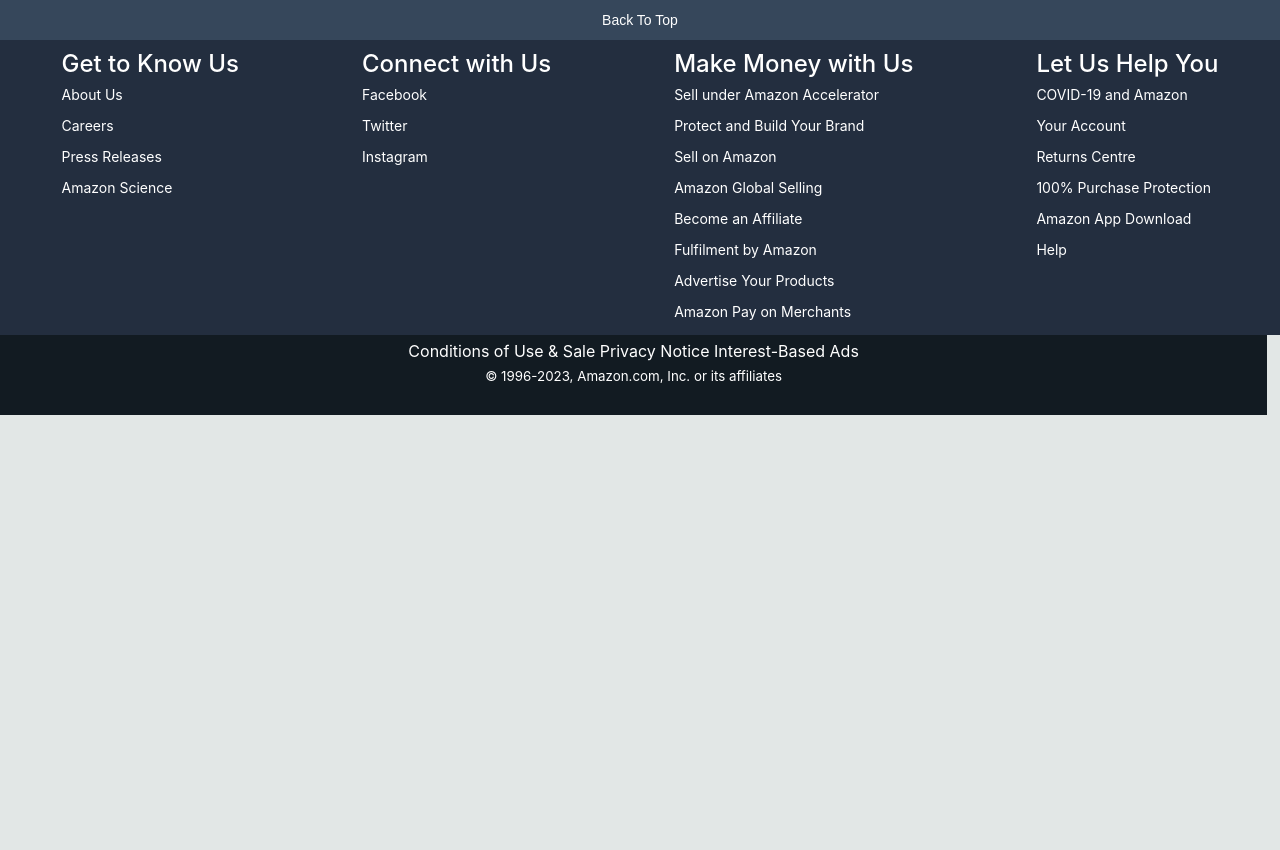
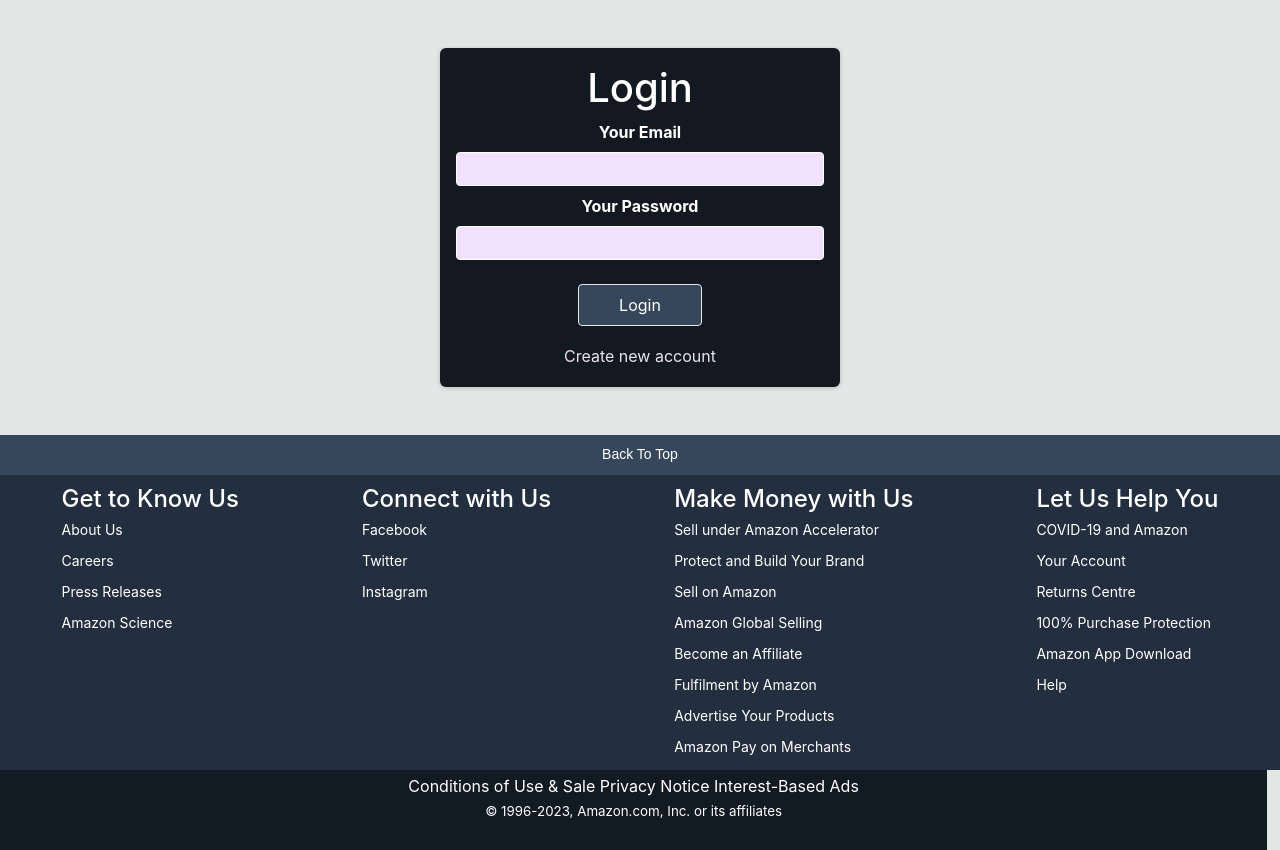
Before and after one commit to mshakir082/H-commerce, a React (Create React App) app: page /login in a window 1280 px wide. Before the commit the page ends 800 px from the top, so only its background shows below. Built offline with nearby package versions, Linux system fonts and the light colour scheme.

Commit message:
Authenticatin done

```diff
--- a/src/App.js
+++ b/src/App.js
@@ -6,9 +6,11 @@
 import Footer from "./components/Footer";
 import SubFooter from "./components/SubFooter";
 import SubHeadder from "./components/Subheadder";
-
+import Login from './components/Login'
+import { AuthContextProvider } from "./store/auth-context";
 function App() {
   return (
+    <AuthContextProvider>
     <BrowserRouter>
       <Routes>
         <Route
@@ -22,10 +24,12 @@
           }
         />
         <Route path="cart" element={<Cart />} />
+        <Route path="/login" element={<Login />} />
       </Routes>
       <SubFooter />
       <Footer />
     </BrowserRouter>
+    </AuthContextProvider>
   );
 }
 
--- /dev/null
+++ b/src/components/Login.js
@@ -0,0 +1,95 @@
+import { useState ,useRef,useContext} from 'react';
+import AuthContext from '../store/auth-context';
+
+import classes from './Login.module.css';
+
+const Login = () => {
+  const [isLogin, setIsLogin] = useState(true);
+  const [isLoading,setLoding] = useState (false)
+    const inputEmail=useRef()
+    const inputPassword=useRef();
+    const authCtx = useContext(AuthContext);
+  const switchAuthModeHandler = () => {
+    setIsLogin((prevState) => !prevState);
+
+  };
+  const handelSubmit = (event)=>{
+    event.preventDefault();
+    const inputEmailValue=inputEmail.current.value;
+    const inputPasswordValue=inputPassword.current.value;
+    // console.log(inputEmailValue,inputPasswordValue)
+    setLoding(true);
+    let url;
+    if(isLogin){
+      url='https://identitytoolkit.googleapis.com/v1/accounts:signInWithPassword?key=AIzaSyDHAQzIrJzoMAPL40v-7rbjIoK7Je0Z5Po';
+
+    }else{
+      url='https://identitytoolkit.googleapis.com/v1/accounts:signUp?key=AIzaSyDHAQzIrJzoMAPL40v-7rbjIoK7Je0Z5Po'
+
+    }
+    fetch(url,
+      {
+        method:'POST',
+        body:JSON.stringify({
+          email:inputEmailValue,
+          password:inputPasswordValue,
+          returnSecureToken:true
+        }),
+        headers:{
+          'Content-Type':'application/json'
+        }
+      }
+      ).then(res=>{
+        setLoding(false)
+        if(res.ok){
+          return res.json();
+        }else{
+
+         return res.json().then(data=>{
+            // .... show the error
+            let errorMmessage='Authentication failed';
+            if(data && data.error && data.error.message){
+              errorMmessage=data.error.message
+            }
+
+           throw new Error(errorMmessage)
+          })
+        }
+      })
+      .then(data=>{
+        authCtx.login(data.idToken)
+        console.log(data)
+      })
+      .catch(err=>{
+        alert(err.message)
+      })
+  }
+  return (
+    <section className={classes.auth}>
+      <h1>{isLogin ? 'Login' : 'Sign Up'}</h1>
+      <form onSubmit={handelSubmit}>
+        <div className={classes.control}>
+          <label htmlFor='email'>Your Email</label>
+          <input type='email' id='email' ref={inputEmail} required />
+        </div>
+        <div className={classes.control}>
+          <label htmlFor='password'>Your Password</label>
+          <input type='password' id='password' ref={inputPassword} required />
+        </div>
+        <div className={classes.actions}>
+         {!isLoading && <button>{isLogin ? 'Login' : 'Create Account'}</button> }
+         {isLoading && <p>...Loading</p>}
+          <button
+            type='button'
+            className={classes.toggle}
+            onClick={switchAuthModeHandler}
+          >
+            {isLogin ? 'Create new account' : 'Login with existing account'}
+          </button>
+        </div>
+      </form>
+    </section>
+  );
+};
+
+export default Login;
--- /dev/null
+++ b/src/components/Login.module.css
@@ -0,0 +1,72 @@
+.auth {
+    margin: 3rem auto;
+    width: 95%;
+    max-width: 25rem;
+    border-radius: 6px;
+    background-color: RGB(19 25 33);
+    box-shadow: 0 1px 4px rgba(0, 0, 0, 0.2);
+    padding: 1rem;
+    text-align: center;
+  }
+
+  .auth h1 {
+    text-align: center;
+    color: white;
+  }
+
+  .control {
+    margin-bottom: 0.5rem;
+  }
+
+  .control label {
+    display: block;
+    color: white;
+    font-weight: bold;
+    margin-bottom: 0.5rem;
+  }
+
+  .control input {
+    font: inherit;
+    background-color: #f1e1fc;
+    color: #38015c;
+    border-radius: 4px;
+    border: 1px solid white;
+    width: 100%;
+    text-align: left;
+    padding: 0.25rem;
+  }
+
+  .actions {
+    margin-top: 1.5rem;
+    display: flex;
+    flex-direction: column;
+    align-items: center;
+  }
+
+  .actions button {
+    cursor: pointer;
+    font: inherit;
+    color: white;
+    background-color:RGB(54 71 91);
+    border: 1px solid RGB(226 231 230);
+    border-radius: 4px;
+    padding: 0.5rem 2.5rem;
+  }
+
+  .actions button:hover {
+    background-color: RGB(35 46 63);
+    border-color: #873abb;
+  }
+
+  .actions .toggle {
+    margin-top: 1rem;
+    background-color: transparent;
+    color: #eae4ee;
+    border: none;
+    padding: 0.15rem 1.5rem;
+  }
+
+  .actions .toggle:hover {
+    background-color: transparent;
+    color:white;
+  }
--- /dev/null
+++ b/src/store/auth-context.js
@@ -0,0 +1,32 @@
+import React from "react";
+import { useState } from "react";
+
+const AuthContext = React.createContext(
+    {
+        token:'',
+        isLoaggedIn:false,
+        login:(token)=>{},
+        logout:()=>{}
+    }
+);
+
+export const AuthContextProvider =({children})=>{
+    const [token,setToken] = useState (null);
+    const userLoggedIn = !! token;
+
+    const loginHandler = (token)=>{
+        setToken(token);
+    };
+    const logoutHandler = () =>{
+        setToken(null);
+    };
+
+    const contextValue={
+        token:token,
+        isLoaggedIn:userLoggedIn,
+        login:loginHandler,
+        logout:logoutHandler
+    }
+    return<AuthContext.Provider value={contextValue}>{children}</AuthContext.Provider>
+}
+export default AuthContext
```
